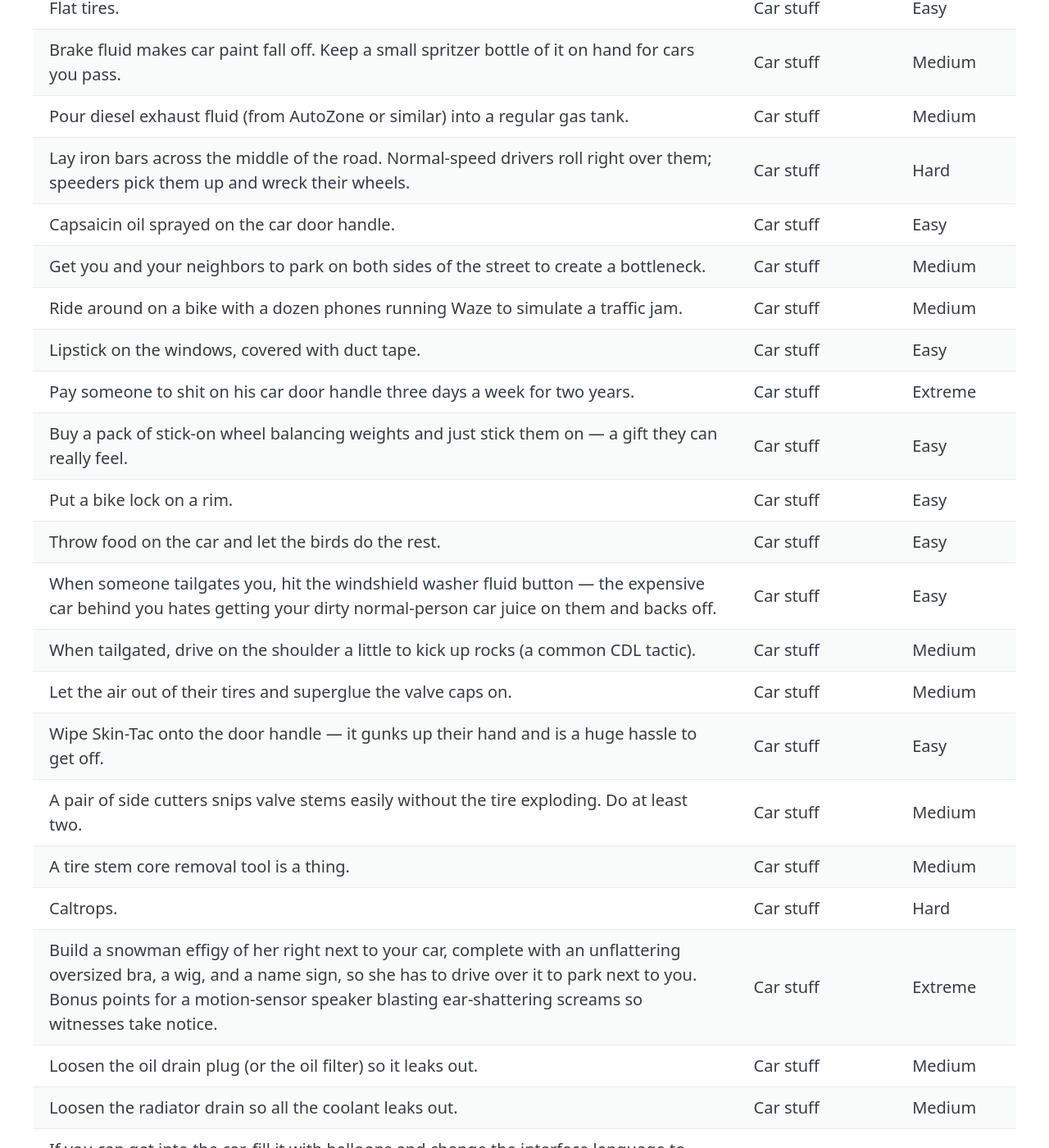
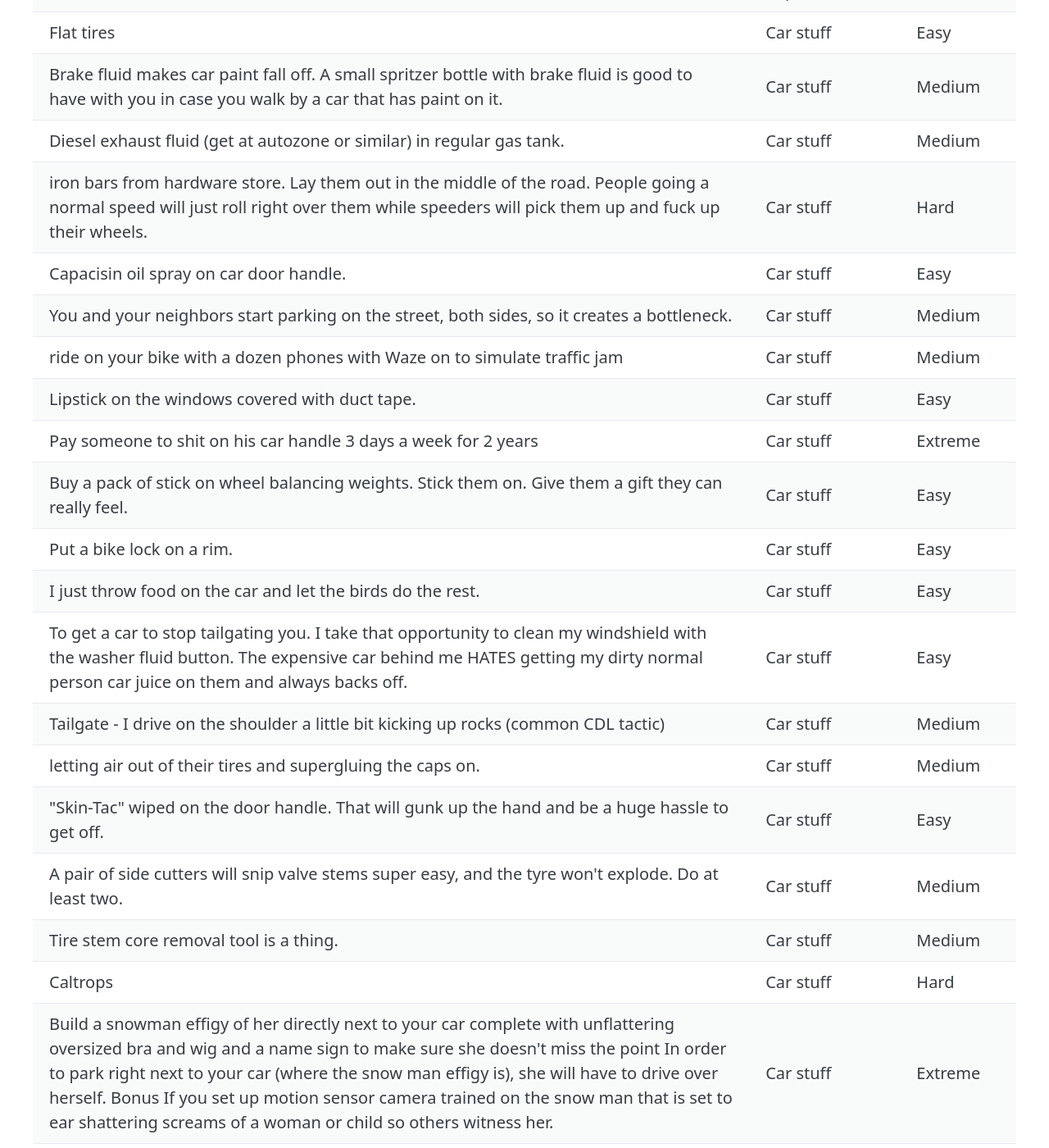
Before and after one commit to 8afyi/8afyi.github.io, a Jekyll site: the page built from unethical-life-pro-tips.md, in a window 1280 px wide and 1400 px high, scrolled down 1854 px. Shown: the whole window at 82% size. Built offline with Jekyll 4.4.1, drawn with Linux system fonts in a browser that asks for light colours; some of the changed text lies outside the part shown.

Commit message:
Update unethical_life_pro_tips.yml

```diff
--- a/_data/unethical_life_pro_tips.yml
+++ b/_data/unethical_life_pro_tips.yml
@@ -9,200 +9,200 @@
 #
 # difficulty should be one of: Easy, Medium, Hard, Extreme
 
-- tip: "Piss disc: pee on a plate, freeze it, then deliver it under a door or throw it like a frisbee."
+- tip: "Piss disc (pee on plate, freeze it, deliver under door or throw like frisbee)"
   category: "General"
   difficulty: "Medium"
-- tip: "Liquid ass (the prank product)."
+- tip: "Liquid ass (prank product)"
   category: "General"
   difficulty: "Easy"
-- tip: "Sleep with someone important to them (parents, usually)."
+- tip: "Sleep with someone important to them (parents usually)"
   category: "General"
   difficulty: "Hard"
-- tip: "Motion-activated sprinklers."
+- tip: "Motion activated sprinkles."
   category: "General"
   difficulty: "Easy"
-- tip: "Baby Shark on repeat."
+- tip: "Baby shark on repeat."
   category: "General"
   difficulty: "Easy"
-- tip: "Call the police and say you saw a gun or heavy drug use."
+- tip: "Call the police you saw a gun/heavy drug use."
   category: "General"
   difficulty: "Easy"
 - tip: "Put a sock on your baseball bat before assaulting someone, so if they grab it they only get the sock."
   category: "General"
   difficulty: "Extreme"
-- tip: "Bake them a cake with goose shit in it. Not so much that it's obvious — just enough that they eat it all and get moderately sick."
+- tip: "Bake them a cake with goose shit. Not so much goose shit that it's obvious. Just enough that they might still eat it all and get moderately sick."
   category: "General"
   difficulty: "Medium"
 - tip: "Tell her how arousing her antics are."
   category: "General"
   difficulty: "Easy"
-- tip: "Invest in air horns."
+- tip: "Good idea to invest in air horns"
   category: "General"
   difficulty: "Easy"
-- tip: "Fill a water balloon with piss, freeze it, load it into a potato cannon, and fire it at the target. If it shatters on impact, everything nearby now smells like piss."
+- tip: "Get a water balloon and fill it with piss. Freeze this. Then get a potato cannon and chuck your frozen piss bomb in it and shoot it at thing. Hopefully it hits it and shatters, then melts breaking the thing and it'll smell like piss."
   category: "General"
   difficulty: "Hard"
 - tip: "Find her pastor and tell them what's going on."
   category: "General"
   difficulty: "Easy"
 
-- tip: "Contact the Church of Scientology pretending to be him and give them all his information. Repeat with every cult you can find — Mormons, Jehovah's Witnesses, MLM schemes, everybody."
+- tip: "Contact the church of scientology pretending to be him and give them all of his information. Do it with every cult you an find. Mormons and Jehovah's Witnesses. MLM schemes. Everybody."
   category: "Unwanted contact"
   difficulty: "Medium"
-- tip: "Sign them up for NAMBLA."
+- tip: "NAMBLA signup."
   category: "Unwanted contact"
   difficulty: "Easy"
-- tip: "Put their phone number and email into LendingTree — they'll get 4-5 calls almost immediately."
+- tip: "Put their phone number and email into lending tree (immediately receive 4-5 calls)"
   category: "Unwanted contact"
   difficulty: "Easy"
 
-- tip: "The milk injection: inject milk into their furniture."
+- tip: "Milk injection (Inject milk into furniture)"
   category: "Home improvement"
   difficulty: "Medium"
-- tip: "\"The Pilk\" — a piss and milk combo, reserved for special cases only."
+- tip: "“The Pilk” (piss and milk combo, for special cases only)"
   category: "Home improvement"
   difficulty: "Medium"
-- tip: "Instant mashed potatoes all over their yard."
+- tip: "Instant mashed potatoes on yard."
   category: "Home improvement"
   difficulty: "Easy"
-- tip: "Order a mulch delivery to their address."
+- tip: "Mulch delivery"
   category: "Home improvement"
   difficulty: "Easy"
-- tip: "Brick through the window."
+- tip: "Brick through window."
   category: "Home improvement"
   difficulty: "Hard"
-- tip: "Pour a bunch of salt into their fertilizer — all their plants and yard will die."
+- tip: "Pour a bunch of salt in their fertilizer. All their plants and yard will die."
   category: "Home improvement"
   difficulty: "Easy"
 
-- tip: "Flat tires."
+- tip: "Flat tires"
   category: "Car stuff"
   difficulty: "Easy"
-- tip: "Brake fluid makes car paint fall off. Keep a small spritzer bottle of it on hand for cars you pass."
+- tip: "Brake fluid makes car paint fall off. A small spritzer bottle with brake fluid is good to have with you in case you walk by a car that has paint on it."
   category: "Car stuff"
   difficulty: "Medium"
-- tip: "Pour diesel exhaust fluid (from AutoZone or similar) into a regular gas tank."
+- tip: "Diesel exhaust fluid (get at autozone or similar) in regular gas tank."
   category: "Car stuff"
   difficulty: "Medium"
-- tip: "Lay iron bars across the middle of the road. Normal-speed drivers roll right over them; speeders pick them up and wreck their wheels."
+- tip: "iron bars from hardware store. Lay them out in the middle of the road. People going a normal speed will just roll right over them while speeders will pick them up and fuck up their wheels."
   category: "Car stuff"
   difficulty: "Hard"
-- tip: "Capsaicin oil sprayed on the car door handle."
+- tip: "Capacisin oil spray on car door handle."
   category: "Car stuff"
   difficulty: "Easy"
-- tip: "Get you and your neighbors to park on both sides of the street to create a bottleneck."
+- tip: "You and your neighbors start parking on the street, both sides, so it creates a bottleneck."
   category: "Car stuff"
   difficulty: "Medium"
-- tip: "Ride around on a bike with a dozen phones running Waze to simulate a traffic jam."
+- tip: "ride on your bike with a dozen phones with Waze on to simulate traffic jam"
   category: "Car stuff"
   difficulty: "Medium"
-- tip: "Lipstick on the windows, covered with duct tape."
+- tip: "Lipstick on the windows covered with duct tape."
   category: "Car stuff"
   difficulty: "Easy"
-- tip: "Pay someone to shit on his car door handle three days a week for two years."
+- tip: "Pay someone to shit on his car handle 3 days a week for 2 years"
   category: "Car stuff"
   difficulty: "Extreme"
-- tip: "Buy a pack of stick-on wheel balancing weights and just stick them on — a gift they can really feel."
+- tip: "Buy a pack of stick on wheel balancing weights. Stick them on. Give them a gift they can really feel."
   category: "Car stuff"
   difficulty: "Easy"
 - tip: "Put a bike lock on a rim."
   category: "Car stuff"
   difficulty: "Easy"
-- tip: "Throw food on the car and let the birds do the rest."
+- tip: "I just throw food on the car and let the birds do the rest."
   category: "Car stuff"
   difficulty: "Easy"
-- tip: "When someone tailgates you, hit the windshield washer fluid button — the expensive car behind you hates getting your dirty normal-person car juice on them and backs off."
+- tip: "To get a car to stop tailgating you. I take that opportunity to clean my windshield with the washer fluid button. The expensive car behind me HATES getting my dirty normal person car juice on them and always backs off."
   category: "Car stuff"
   difficulty: "Easy"
-- tip: "When tailgated, drive on the shoulder a little to kick up rocks (a common CDL tactic)."
+- tip: "Tailgate - I drive on the shoulder a little bit kicking up rocks (common CDL tactic)"
   category: "Car stuff"
   difficulty: "Medium"
-- tip: "Let the air out of their tires and superglue the valve caps on."
+- tip: "letting air out of their tires and supergluing the caps on."
   category: "Car stuff"
   difficulty: "Medium"
-- tip: "Wipe Skin-Tac onto the door handle — it gunks up their hand and is a huge hassle to get off."
+- tip: "\"Skin-Tac\" wiped on the door handle. That will gunk up the hand and be a huge hassle to get off."
   category: "Car stuff"
   difficulty: "Easy"
-- tip: "A pair of side cutters snips valve stems easily without the tire exploding. Do at least two."
+- tip: "A pair of side cutters will snip valve stems super easy, and the tyre won't explode. Do at least two."
   category: "Car stuff"
   difficulty: "Medium"
-- tip: "A tire stem core removal tool is a thing."
+- tip: "Tire stem core removal tool is a thing."
   category: "Car stuff"
   difficulty: "Medium"
-- tip: "Caltrops."
+- tip: "Caltrops"
   category: "Car stuff"
   difficulty: "Hard"
-- tip: "Build a snowman effigy of her right next to your car, complete with an unflattering oversized bra, a wig, and a name sign, so she has to drive over it to park next to you. Bonus points for a motion-sensor speaker blasting ear-shattering screams so witnesses take notice."
+- tip: "Build a snowman effigy of her directly next to your car complete with unflattering oversized bra and wig and a name sign to make sure she doesn't miss the point In order to park right next to your car (where the snow man effigy is), she will have to drive over herself. Bonus If you set up motion sensor camera trained on the snow man that is set to ear shattering screams of a woman or child so others witness her."
   category: "Car stuff"
   difficulty: "Extreme"
-- tip: "Loosen the oil drain plug (or the oil filter) so it leaks out."
+- tip: "Loosen the oil drain plug so it will leak the oil out or loosen the oil filter, but that's not always possible."
   category: "Car stuff"
   difficulty: "Medium"
-- tip: "Loosen the radiator drain so all the coolant leaks out."
+- tip: "Loosen the drain on the radiator so all of the coolant will leak out."
   category: "Car stuff"
   difficulty: "Medium"
-- tip: "If you can get into the car, fill it with balloons and change the interface language to French or something."
+- tip: "If you can get into the car, fill it with balloons and change the interface language to French or something"
   category: "Car stuff"
   difficulty: "Medium"
-- tip: "Fake parking tickets."
+- tip: "Fake parking tickets"
   category: "Car stuff"
   difficulty: "Easy"
 
-- tip: "Wear shoes a different size than your own."
+- tip: "Wear shoes different size than your own"
   category: "To avoid getting caught"
   difficulty: "Easy"
-- tip: "A six-fingered glove (very AI)."
+- tip: "Glove with six fingers (AI)"
   category: "To avoid getting caught"
   difficulty: "Medium"
-- tip: "Other prosthetics."
+- tip: "Other prosthetics"
   category: "To avoid getting caught"
   difficulty: "Medium"
-- tip: "Leave your phone at home with Netflix open, playing a movie."
+- tip: "Leave your phone at home with netflix open playing a movie"
   category: "To avoid getting caught"
   difficulty: "Easy"
-- tip: "Dress up as three raccoons in a trench coat."
+- tip: "Dress up as three raccoons wearing a trench coat"
   category: "To avoid getting caught"
   difficulty: "Hard"
-- tip: "Pay in cash, wear a mask (like the COVID kind), maybe add sunglasses or a hat. Don't keep the receipt."
+- tip: "Pay in cash, wear a mask (like the covid ones), consider sunglasses or a hat as well. Don't keep the receipt."
   category: "To avoid getting caught"
   difficulty: "Easy"
-- tip: "Avoid your usual routes getting to and from."
+- tip: "Avoid usual routes getting to and from."
   category: "To avoid getting caught"
   difficulty: "Easy"
-- tip: "Get an obvious fake tattoo somewhere visible while covering everything else — mask, hat, glasses — leaving just that arm exposed."
+- tip: "Get a fake tattoo in an obvious place while you cover everything else on your body like wear a mask, a hat and glasses and leave your arm exposed with this fake removable tattoo."
   category: "To avoid getting caught"
   difficulty: "Medium"
-- tip: "Put the horseshoes on backwards so it looks like your horse went the other direction."
+- tip: "put the horseshoes on backwards so it looks like your horse is going the opposite direction."
   category: "To avoid getting caught"
   difficulty: "Easy"
-- tip: "Modern times call for modern methods: put your tires on backward instead."
+- tip: "Really? Put horseshoes on backward? This is modern times, you have to put your tires on backward now."
   category: "To avoid getting caught"
   difficulty: "Easy"
-- tip: "To save time, skip reversing the tires and just drive backwards the whole way, in a rear-wheel-drive sedan."
+- tip: "To save time, instead of reversing the tires, I just drive backwards, in a rear wheel drive sedan."
   category: "To avoid getting caught"
   difficulty: "Extreme"
-- tip: "Skinny people should wear multiple bulky layers to change the shape and silhouette of their body."
+- tip: "Skinny people should also wear multiple bulky layers to change the shape and silhouette of their body."
   category: "To avoid getting caught"
   difficulty: "Easy"
-- tip: "Law enforcement can identify people by gait and posture, so practice the Fremen walk."
+- tip: "Some law enforcement has also narrowed down who they're looking at based on body movements, gait, and posture. So do the fremen walk thing."
   category: "To avoid getting caught"
   difficulty: "Medium"
-- tip: "Add a half-inch (or larger) inlay to the heel of your shoes — it changes your stride enough to be unrecognizable."
+- tip: "Add 1/2\" or larger inlays in the heel area of your shoes. That will change the stride enough to be unrecognisable as your stride."
   category: "To avoid getting caught"
   difficulty: "Medium"
-- tip: "Most people move either very rigidly or very fluidly without noticing. Practice switching between the two."
+- tip: "Most people subconsciously move very rigidly, or very fluidly. Becoming aware of this and practicing switching between the two can be very useful."
   category: "To avoid getting caught"
   difficulty: "Medium"
 - tip: "Drive carefully and follow the traffic laws."
   category: "To avoid getting caught"
   difficulty: "Easy"
-- tip: "Place piss discs on any CCTV cameras about 30 minutes before your crime — that's enough time for them to melt and ruin the cameras, and nobody rushes to fix pissy cameras."
+- tip: "Place piss disks on any CCTV cameras about 30 minutes before your crime. This will give the disks sufficient time to melt and ruin the cameras. Nobody will want to fix the pissy cameras."
   category: "To avoid getting caught"
   difficulty: "Medium"
-- tip: "An invisibility cloak."
+- tip: "Invisibility cloak."
   category: "To avoid getting caught"
   difficulty: "Extreme"
-- tip: "Disguise yourself as one of those food delivery robots."
+- tip: "What about disguising yourself as one of them food delivery robots?"
   category: "To avoid getting caught"
   difficulty: "Hard"
 - tip: "Call them pretending to be a next of kin and tell them that you died."
```
